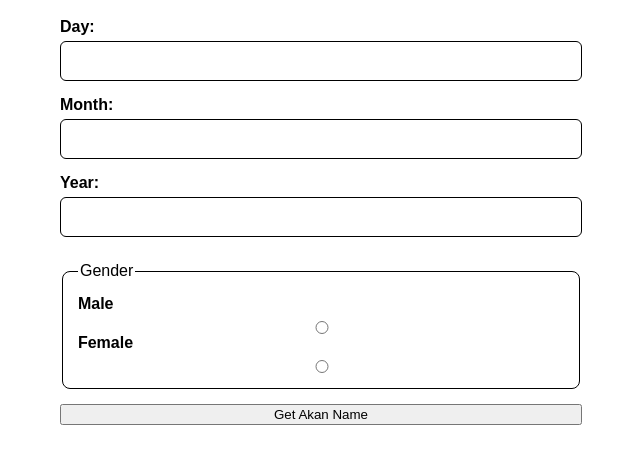
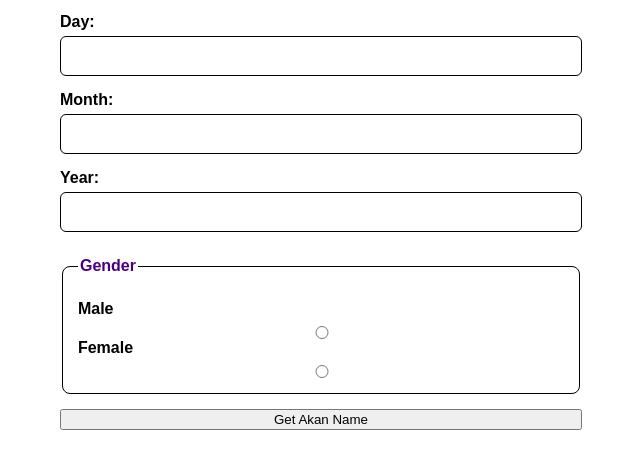
Before and after one commit to mohamedabdinasir1/akan-name-generator2, a plain HTML site: page index.html in a window 1280 px wide. Shown: the part 262-730 px from the top of the page, without its empty margins (319-959 px from the left). Drawn offline with Linux system fonts and the light colour scheme.

Commit message:
legend added on css

```diff
--- a/index.css
+++ b/index.css
@@ -54,3 +54,9 @@ body {
     border-radius: 8px;
     margin-top: 10px;
   }
+  legend {
+    font-weight: bold;
+    font-size: 1rem;
+    color: #4b0082;
+    margin-bottom: 10px;
+  }
```
